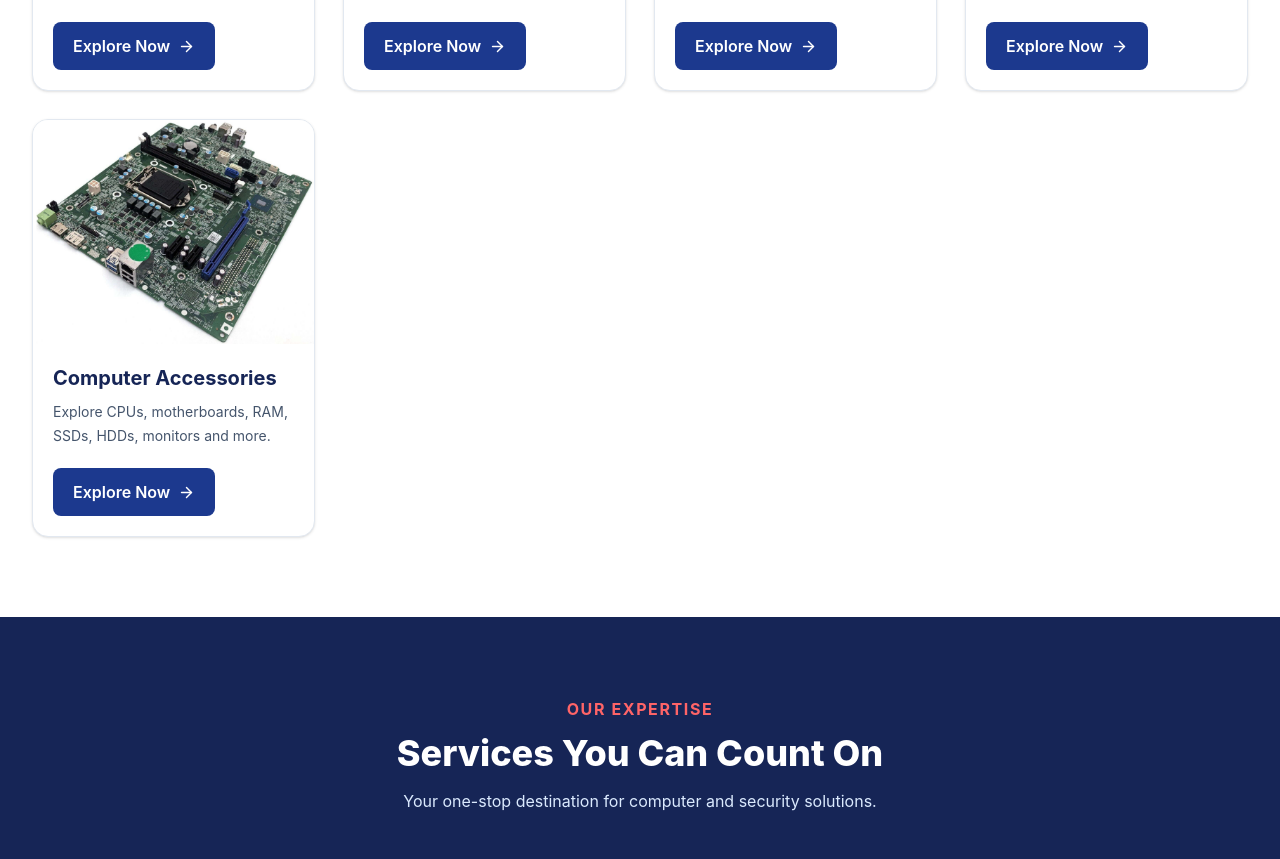
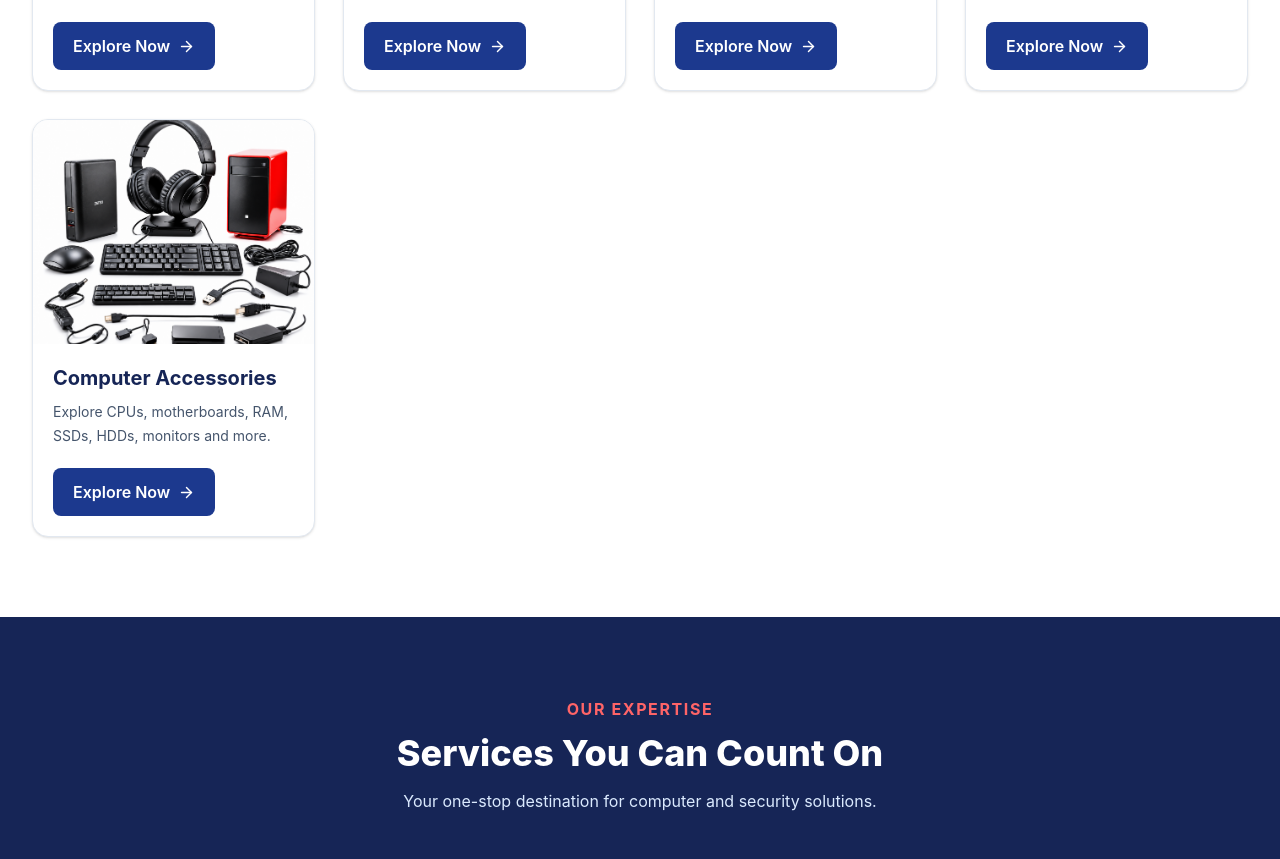
Before and after one commit to Harshit-12/sd-computer-website, a React (Vite) app: page / in a window 1280 px wide. Shown: the part 1480-2339 px from the top of the page. Built offline with nearby package versions, Linux system fonts and the light colour scheme.

Commit message:
add accesories image

```diff
--- a/src/data/products.js
+++ b/src/data/products.js
@@ -31,7 +31,7 @@ export const products = [
   id: 5,
   name: 'Computer Accessories',
   description: 'Explore CPUs, motherboards, RAM, SSDs, HDDs, monitors and more.',
-  image: '/images/motherboard.jpg',
+  image: 'images/computer-parts.png',
   link: '/products/computer-accessories',
 },
 ]
```
Also changed, not shown: public/images/computer-parts.png (added).
